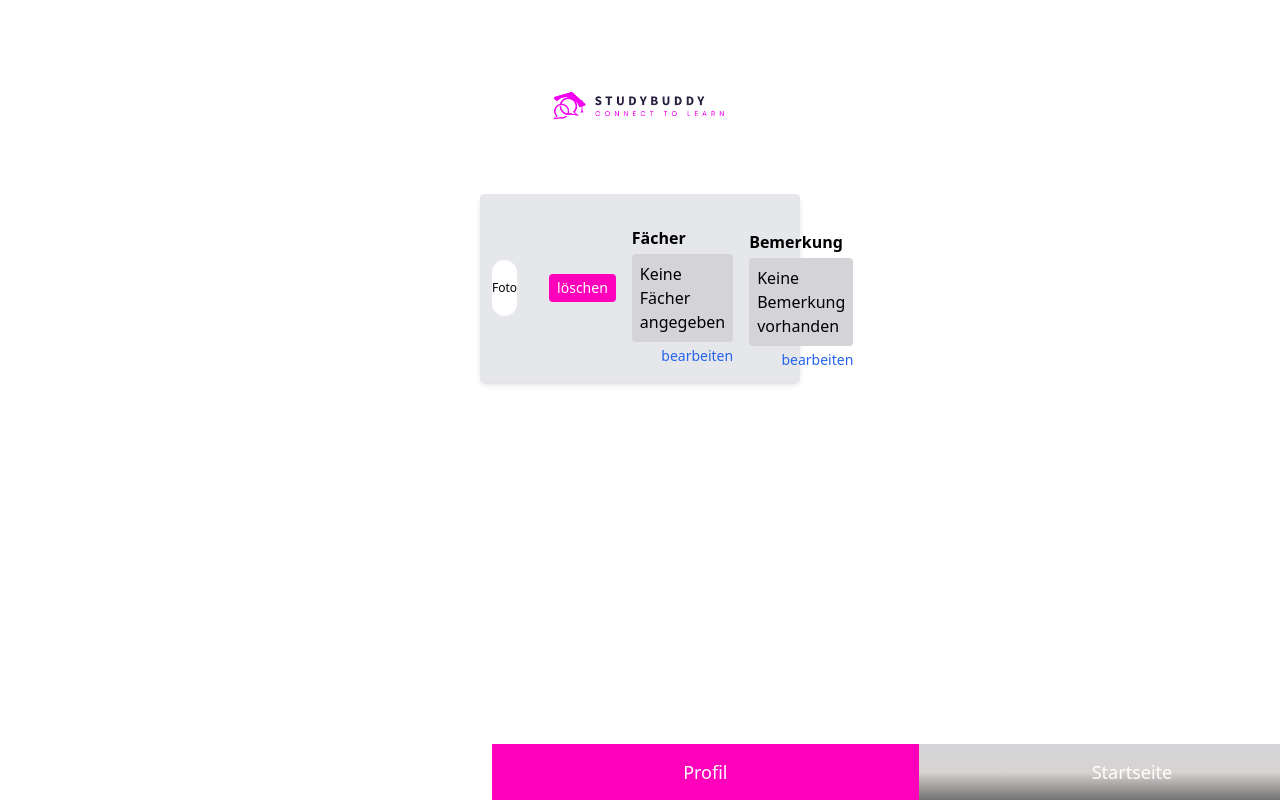
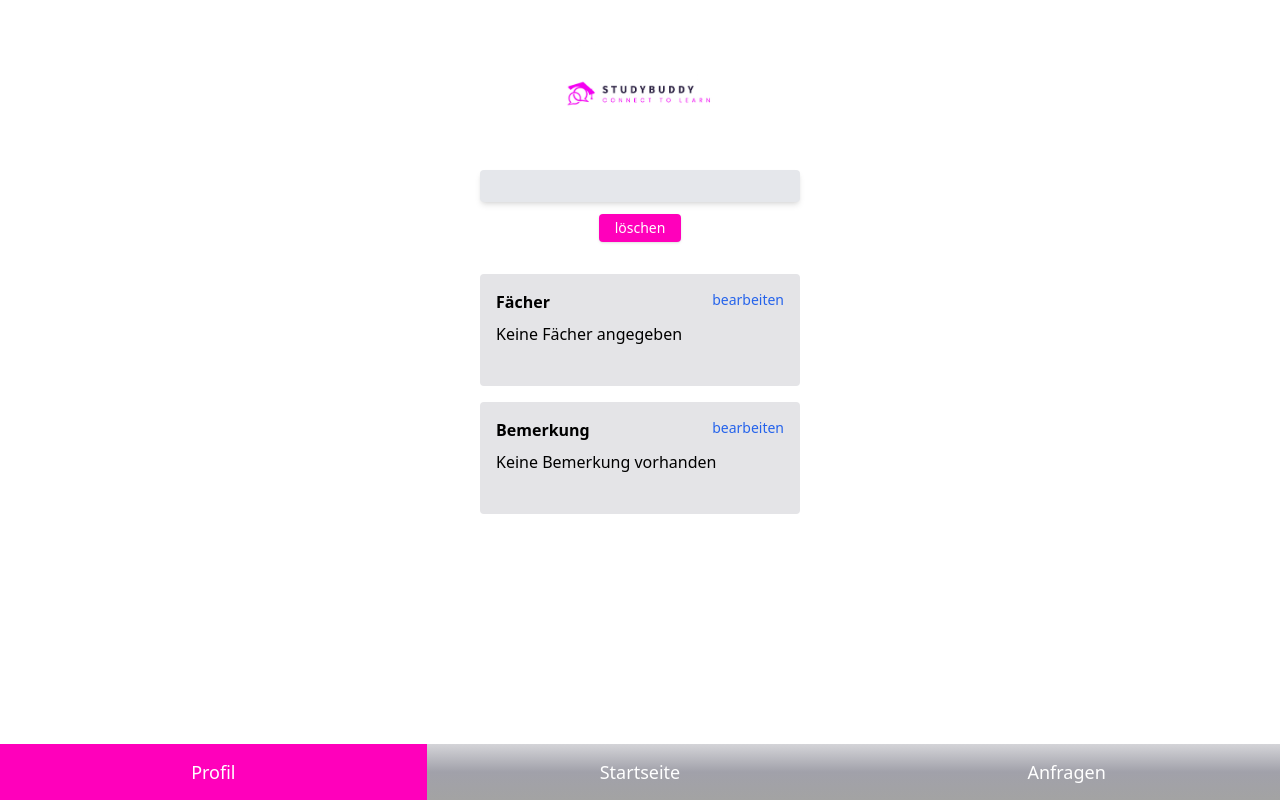
Before and after one commit to irmabuljubasic/studybuddy, a React (Vite) app in the folder studybuddy-frontend/: page /nn/profil in a window 1280 px wide. Built offline with nearby package versions, Linux system fonts and the light colour scheme.

Commit message:
Formatierung fix

```diff
--- a/studybuddy-frontend/src/pages/NG/Profil.jsx
+++ b/studybuddy-frontend/src/pages/NG/Profil.jsx
@@ -98,80 +98,71 @@ const NGProfil = () => {
 
     return (
         <div className="w-full min-h-screen bg-white flex flex-col items-center pb-20">
-            <img src={logo} alt="StudyBuddy Logo" className="w-48 mt-8" />
+            <img src={logo} alt="StudyBuddy Logo" className="w-40 mt-8" />
 
-            <div className="w-80 bg-gray-200 rounded p-3 flex items-center gap-4 shadow-md mt-4">
-                <div className="w-14 h-14 rounded-full bg-white flex items-center justify-center text-xs">
-                    Foto
-                </div>
-                <div className="flex flex-col">
-                    <span className="text-black font-bold leading-none">{user?.vorname}</span>
-                    <span className="text-black font-bold leading-none">{user?.nachname}</span>
-                    <span className="text-black text-sm leading-none">{user?.email}</span>
-                </div>
-                <button className="ml-auto bg-pink text-white text-sm px-2 py-1 rounded">löschen</button>
+            {/* Profil Header */}
+            <div className="w-80 bg-gray-200 rounded p-4 flex flex-col items-center shadow-md mt-4">
+
+                <span className="text-black font-bold text-lg">{user?.vorname} {user?.nachname}</span>
+                <span className="text-black text-sm">{user?.email}</span>
             </div>
 
-            <div className="mt-8 w-72">
-                <label className="text-base font-medium">Fächer</label>
+            {/* Löschen Button */}
+            <button className="mt-3 bg-pink text-white text-sm px-4 py-1 rounded shadow">
+                löschen
+            </button>
+
+            {/* Fächer Box */}
+            <div className="w-80 bg-zinc-200 rounded p-4 mt-8">
+                <div className="flex justify-between items-start mb-2">
+                    <label className="block font-semibold text-black">Fächer</label>
+                    <span
+                        className="text-sm text-blue-600 cursor-pointer"
+                        onClick={() => editMode ? saveSubjects() : setEditMode(true)}
+                    >
+                        {editMode ? "speichern" : "bearbeiten"}
+                    </span>
+                </div>
                 {editMode ? (
-                    <>
                     <Select
                         options={subjects}
                         isMulti
                         value={selectedSubjects}
                         onChange={setSelectedSubjects}
-                            className="mt-2"
+                        className="text-sm"
                     />
-                        <div className="text-right text-sm mt-1 text-blue-600 cursor-pointer" onClick={saveSubjects}>
-                            speichern
-                        </div>
-                    </>
                 ) : (
-                    <>
-                        <div className="w-full mt-2 bg-zinc-300 p-2 rounded text-black min-h-[3rem]">
+                    <div className="min-h-[3rem] text-black">
                         {user?.faecher?.length > 0 ? user.faecher.join(", ") : "Keine Fächer angegeben"}
                     </div>
-                        <div className="text-right text-sm mt-1 text-blue-600 cursor-pointer" onClick={() => setEditMode(true)}>
-                            bearbeiten
-                        </div>
-                    </>
                 )}
             </div>
 
-            {/* Bemerkung */}
-            <div className="w-80 mt-6">
-                <label className="block font-semibold text-black mb-1">Bemerkung</label>
+            {/* Bemerkung Box */}
+            <div className="w-80 bg-zinc-200 rounded p-4 mt-4">
+                <div className="flex justify-between items-start mb-2">
+                    <label className="block font-semibold text-black">Bemerkung</label>
+                    <span
+                        className="text-sm text-blue-600 cursor-pointer"
+                        onClick={() => editBemerkung ? saveBemerkung() : setEditBemerkung(true)}
+                    >
+                        {editBemerkung ? "speichern" : "bearbeiten"}
+                    </span>
+                </div>
                 {editBemerkung ? (
-                    <>
                     <textarea
                         value={bemerkung}
                         onChange={(e) => setBemerkung(e.target.value)}
                         className="w-full h-24 bg-zinc-300 rounded px-2 py-1 text-black"
-                        ></textarea>
-                        <div
-                            onClick={saveBemerkung}
-                            className="text-right text-sm mt-1 text-blue-600 cursor-pointer"
-                        >
-                            speichern
-                        </div>
-                    </>
+                    />
                 ) : (
-                    <>
-                        <div className="w-full bg-zinc-300 p-2 rounded text-black min-h-[3rem] whitespace-pre-wrap">
+                    <div className="min-h-[3rem] text-black whitespace-pre-wrap">
                         {bemerkung || "Keine Bemerkung vorhanden"}
                     </div>
-                        <div
-                            onClick={() => setEditBemerkung(true)}
-                            className="text-right text-sm mt-1 text-blue-600 cursor-pointer"
-                        >
-                            bearbeiten
-                        </div>
-                    </>
                 )}
             </div>
 
-
+            {/* Bottom Navigation */}
             <div className="fixed bottom-0 left-0 w-full flex">
                 <button className="w-1/3 h-14 bg-pink text-white text-lg font-medium">Profil</button>
                 <button
@@ -189,6 +180,7 @@ const NGProfil = () => {
             </div>
         </div>
     );
+
 };
 
 export default NGProfil;
--- a/studybuddy-frontend/src/pages/NN/Profil.jsx
+++ b/studybuddy-frontend/src/pages/NN/Profil.jsx
@@ -96,102 +96,88 @@ const NNProfil = () => {
         "Wsft", "Rsor", "Sein"
     ].map((fach) => ({ value: fach, label: fach }));
 
+
     return (
         <div className="w-full min-h-screen bg-white flex flex-col items-center pb-20">
-            <img src={logo} alt="StudyBuddy Logo" className="w-48 mt-8" />
+            <img src={logo} alt="StudyBuddy Logo" className="w-40 mt-8" />
 
-            <div className="w-80 bg-gray-200 rounded p-3 flex items-center gap-4 shadow-md mt-4">
-                <div className="w-14 h-14 rounded-full bg-white flex items-center justify-center text-xs">
-                    Foto
+            {/* Profil Header */}
+            <div className="w-80 bg-gray-200 rounded p-4 flex flex-col items-center shadow-md mt-4">
+
+                <span className="text-black font-bold text-lg">{user?.vorname} {user?.nachname}</span>
+                <span className="text-black text-sm">{user?.email}</span>
             </div>
-                <div className="flex flex-col">
-                    <span className="text-black font-bold leading-none">{user?.vorname}</span>
-                    <span className="text-black font-bold leading-none">{user?.nachname}</span>
-                    <span className="text-black text-sm leading-none">{user?.email}</span>
+
+            {/* Löschen Button */}
+            <button className="mt-3 bg-pink text-white text-sm px-4 py-1 rounded shadow">
+                löschen
+            </button>
+
+            {/* Fächer Box */}
+            <div className="w-80 bg-zinc-200 rounded p-4 mt-8">
+                <div className="flex justify-between items-start mb-2">
+                    <label className="block font-semibold text-black">Fächer</label>
+                    <span
+                        className="text-sm text-blue-600 cursor-pointer"
+                        onClick={() => editMode ? saveSubjects() : setEditMode(true)}
+                    >
+                        {editMode ? "speichern" : "bearbeiten"}
+                    </span>
                 </div>
-                <button className="ml-auto bg-pink text-white text-sm px-2 py-1 rounded">löschen</button>
-
-
-                {/* Fächer bearbeiten */}
-                <div className="w-80 mt-4">
-                    <label className="block font-semibold text-black mb-1">Fächer</label>
                 {editMode ? (
-                        <>
                     <Select
                         options={subjects}
                         isMulti
                         value={selectedSubjects}
                         onChange={setSelectedSubjects}
-                                className="mt-1"
+                        className="text-sm"
                     />
-                            <div className="text-right text-sm mt-1 text-blue-600 cursor-pointer" onClick={saveSubjects}>
-                                speichern
-                            </div>
-                        </>
                 ) : (
-                        <>
-                            <div className="w-full bg-zinc-300 p-2 rounded text-black min-h-[3rem]">
+                    <div className="min-h-[3rem] text-black">
                         {user?.faecher?.length > 0 ? user.faecher.join(", ") : "Keine Fächer angegeben"}
                     </div>
-                            <div className="text-right text-sm mt-1 text-blue-600 cursor-pointer" onClick={() => setEditMode(true)}>
-                                bearbeiten
+                )}
             </div>
-                        </>
-                    )}
 
+            {/* Bemerkung Box */}
+            <div className="w-80 bg-zinc-200 rounded p-4 mt-4">
+                <div className="flex justify-between items-start mb-2">
+                    <label className="block font-semibold text-black">Bemerkung</label>
+                    <span
+                        className="text-sm text-blue-600 cursor-pointer"
+                        onClick={() => editBemerkung ? saveBemerkung() : setEditBemerkung(true)}
+                    >
+                        {editBemerkung ? "speichern" : "bearbeiten"}
+                    </span>
                 </div>
-                {/* Bemerkung */}
-                <div className="w-80 mt-6">
-                    <label className="block font-semibold text-black mb-1">Bemerkung</label>
                 {editBemerkung ? (
-                        <>
                     <textarea
                         value={bemerkung}
                         onChange={(e) => setBemerkung(e.target.value)}
                         className="w-full h-24 bg-zinc-300 rounded px-2 py-1 text-black"
-                            ></textarea>
-                            <div
-                                onClick={saveBemerkung}
-                                className="text-right text-sm mt-1 text-blue-600 cursor-pointer"
-                            >
-                                speichern
-                            </div>
-                        </>
+                    />
                 ) : (
-                        <>
-                            <div className="w-full bg-zinc-300 p-2 rounded text-black min-h-[3rem] whitespace-pre-wrap">
+                    <div className="min-h-[3rem] text-black whitespace-pre-wrap">
                         {bemerkung || "Keine Bemerkung vorhanden"}
                     </div>
-                            <div
-                                onClick={() => setEditBemerkung(true)}
-                                className="text-right text-sm mt-1 text-blue-600 cursor-pointer"
-                            >
-                                bearbeiten
-                            </div>
-                        </>
                 )}
             </div>
 
-                <div className="w-full fixed bottom-0 flex justify-around">
+            {/* Bottom Navigation */}
+            <div className="fixed bottom-0 left-0 w-full flex">
+                <button className="w-1/3 h-14 bg-pink text-white text-lg font-medium">Profil</button>
                 <button
-                        onClick={() => navigate("/nn/profil")}
-                        className="w-1/3 h-14 bg-pink text-white text-lg font-medium"
-                    >
-                        Profil
-                    </button>
-                    <button
-                        onClick={() => navigate("/nn/start")}
-                        className="w-1/3 h-14 bg-gradient-to-b from-zinc-300 via-stone-300 to-neutral-500 text-white text-lg font-medium"
+                    onClick={() => navigate("/ng/start")}
+                    className="w-1/3 h-14 bg-gradient-to-b from-zinc-300 via-zinc-400 to-neutral-400 text-white text-lg font-medium"
                 >
                     Startseite
                 </button>
                 <button
-                        onClick={() => navigate("/nn/anfragen")}
-                        className="w-1/3 h-14 bg-gradient-to-b from-zinc-300 via-stone-300 to-neutral-500 text-white text-lg font-medium"
+                    onClick={() => navigate("/ng/anfragen")}
+                    className="w-1/3 h-14 bg-gradient-to-b from-zinc-300 via-zinc-400 to-neutral-400 text-white text-lg font-medium"
                 >
                     Anfragen
                 </button>
-                </div>
             </div>
         </div>
     );
```
Lines whose indentation alone changed are shown as unchanged.
